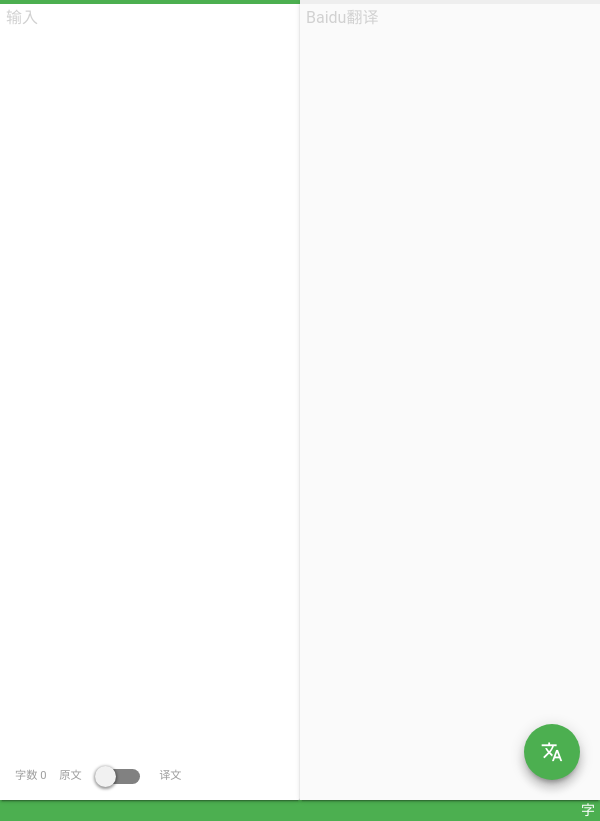
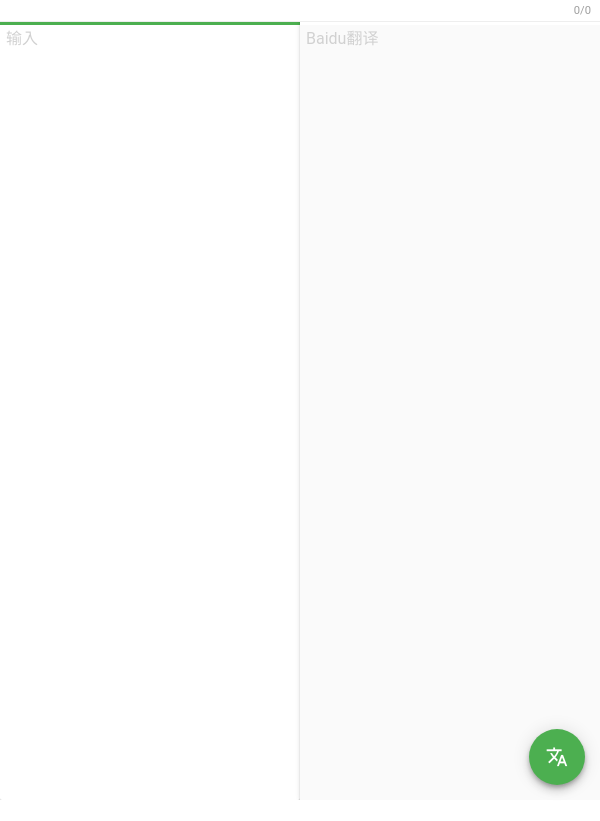
Before and after one commit to newham/formater, an Electron app: page index.html in a window 600 px wide. After the commit the page ends 800 px from the top, so only its background shows below. Drawn offline with Linux system fonts and the light colour scheme; a web font is replaced by a local one.

Commit message:
changer to no title windows

```diff
--- a/index.html
+++ b/index.html
@@ -21,9 +21,10 @@
         }
 
         textarea {
-            overflow-y: scroll;
+            /* padding-top: 23px; */
+            overflow-y: auto;
             border: 0;
-            border-top: 4px solid #eee;
+            border-top: 25px solid #fff;
             border-right: 0;
             border-bottom: 0;
             resize: none;
@@ -34,7 +35,7 @@
         }
 
         textarea:focus {
-            border-top: 4px solid #4caf50;
+            border-top: 25px solid #4caf50;
         }
 
         .card .card-content {
@@ -60,52 +61,66 @@
         .tool {
             padding: 10px 10px 8px 10px
         }
+
+        .title-bar {
+            top: 0;
+            left: 0;
+            background: #fff;
+            height: 22px;
+            -webkit-app-region: drag;
+            border-bottom: 1px solid #eee;
+            width: 100%;
+            padding: 3px;
+        }
     </style>
 </head>
 <!-- class="grey lighten-3 " -->
 
-<body class="grey lighten-3">
-    <div class="fixed-action-btn white" style="bottom: 0px; left: 0px;padding: 15px;width: 49%;">
-        <label class="switch">
-            字数 <span id="words_count" style="margin-right: 10px;">0</span>
-            <label>
-                原文
-                <input type="checkbox" id="copy_type">
-                <span class="lever"></span>
-                译文
-            </label>
+<body>
+    <div class="fixed-action-btn title-bar" id="title-bar">
+        <label id="words_count" class="right" style="margin-right: 6px;">0/0</label>
+    </div>
+    <!-- <div class="fixed-action-btn white center"
+        style="bottom: 0px; left: 0px;padding: 12px;width: 100%;border-top: 1px solid #eee;">
+        <label >
+
+            <a class="btn-flat" href="#" style="margin-right: 10px;">^原文</a>
+
+
+            <a class="btn-flat" href="#" style="margin-left: 10px;">译文^</a>
+
         </label>
-    </div>
+    </div> -->
 
-    <div class="fixed-action-btn" style="bottom: 20px; right: 20px;">
-        <a class="btn-floating btn-large green z-depth-4" onclick="format()">
+    <div class="fixed-action-btn" style="bottom: 15px; right: 15px;">
+        <a class="btn-floating btn-large green z-depth-3" onclick="format()">
             <i class="material-icons">translate</i>
         </a>
         <ul>
             <li><a class="btn-floating red"
                     style="transform: scaleY(0.4) scaleX(0.4) translateY(40px) translateX(0px); opacity: 0;"
                     onclick="clean()"><i class="material-icons">replay</i></a></li>
+            <!-- <li><a class="btn-floating green"
+                    style="transform: scaleY(0.4) scaleX(0.4) translateY(40px) translateX(0px); opacity: 0;"
+                    onclick="copyText('translate')"><i class="material-icons">done</i></a></li> -->
         </ul>
     </div>
 
     <div class="row">
-        <div class="col s6" style="height: 100%;">
+        <div class="col s6">
             <div class="card ">
                 <div class="card-content">
                     <textarea placeholder=" 输入" id="inputstr"></textarea>
                 </div>
             </div>
         </div>
-        <div class="col s6" style="height: 100%;">
+        <div class="col s6">
             <div class="card ">
                 <div class="card-content">
                     <textarea placeholder=" Baidu翻译" id="translate" class="grey lighten-5"></textarea>
                 </div>
             </div>
         </div>
-    </div>
-    <div class="col s12 right-align green" style="padding-right: 5px;color: white;">
-        字
     </div>
 
     <!-- </div> -->
--- a/package.json
+++ b/package.json
@@ -1,6 +1,6 @@
 {
   "name": "formater",
-  "version": "3.0.0",
+  "version": "3.1.0",
   "description": "format & translate chinese/english",
   "main": "main.js",
   "scripts": {
```
Also changed, not shown: index.js (+8 -4 lines), main.js (+5 -4 lines).
